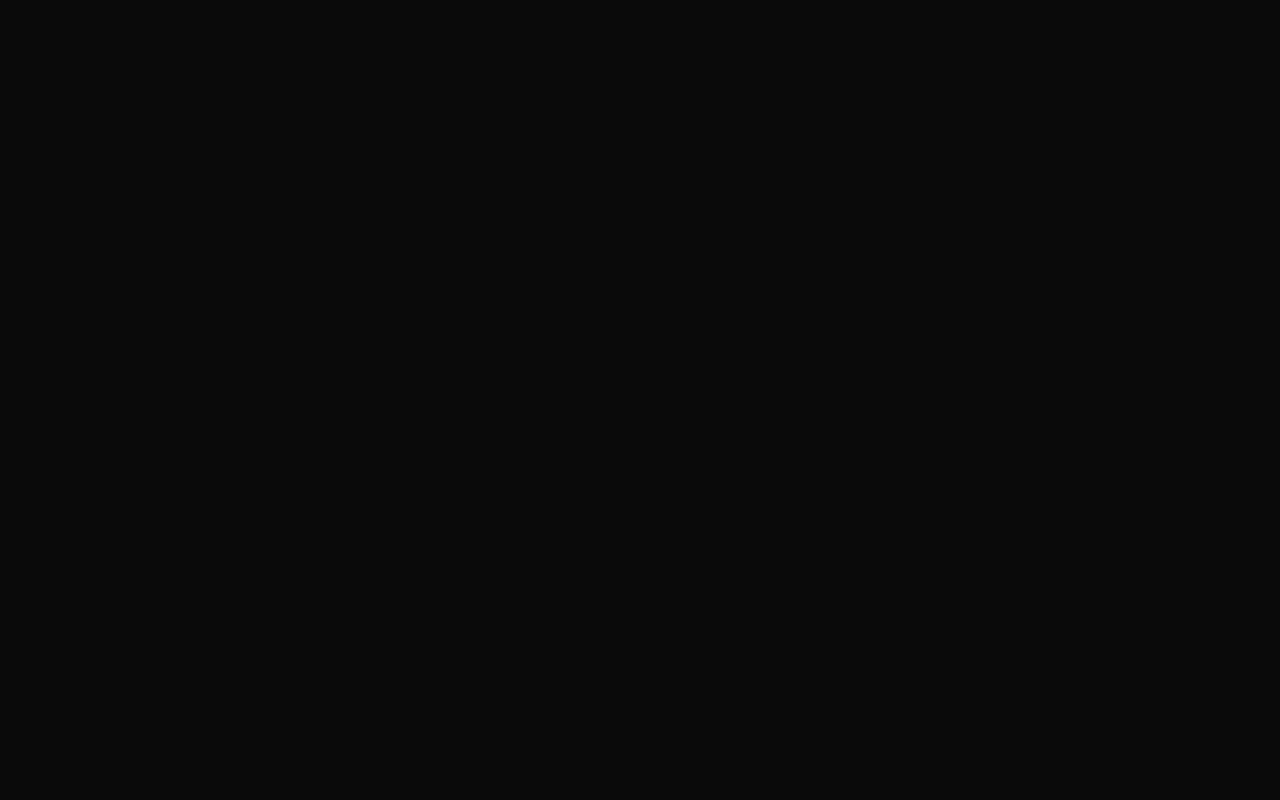
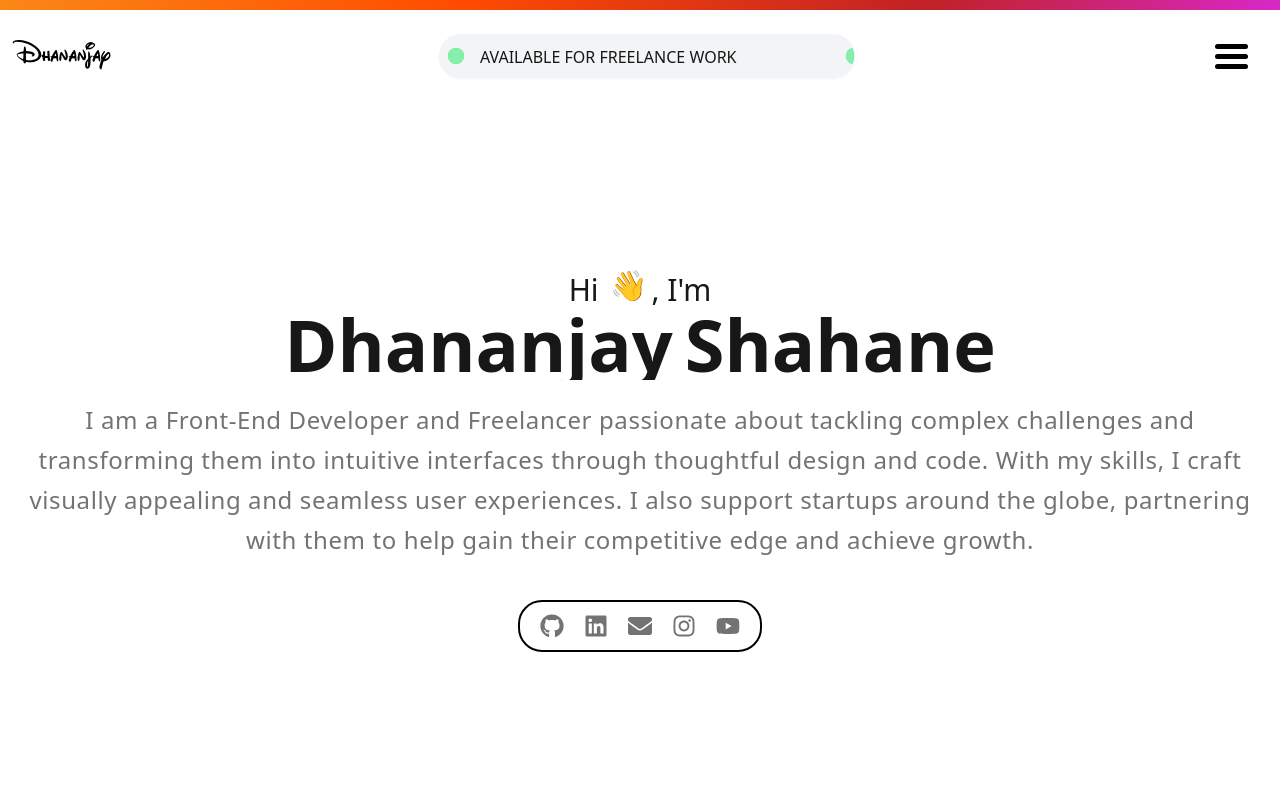
Before and after one commit to dhananjay-shahane/dhananjayshahane, a React (Vite) app: page / in a window 1280 px wide. Shown: the top 800 px of the page. Built offline with nearby package versions, Linux system fonts and the light colour scheme.

Commit message:
updating code fixng ui problem in loader section

```diff
--- a/src/App.jsx
+++ b/src/App.jsx
@@ -15,7 +15,6 @@ export default function App() {
   return (
     <Router>
       <Suspense fallback={<Loader />}>
-        <Loader />
         <Header />
         <Routes>
           <Route index path="/" element={<Home />} />
```
